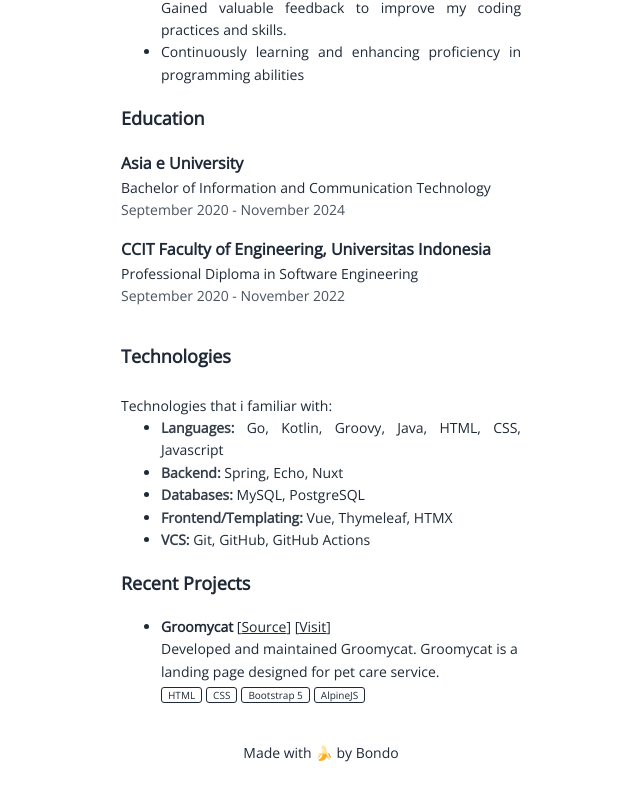
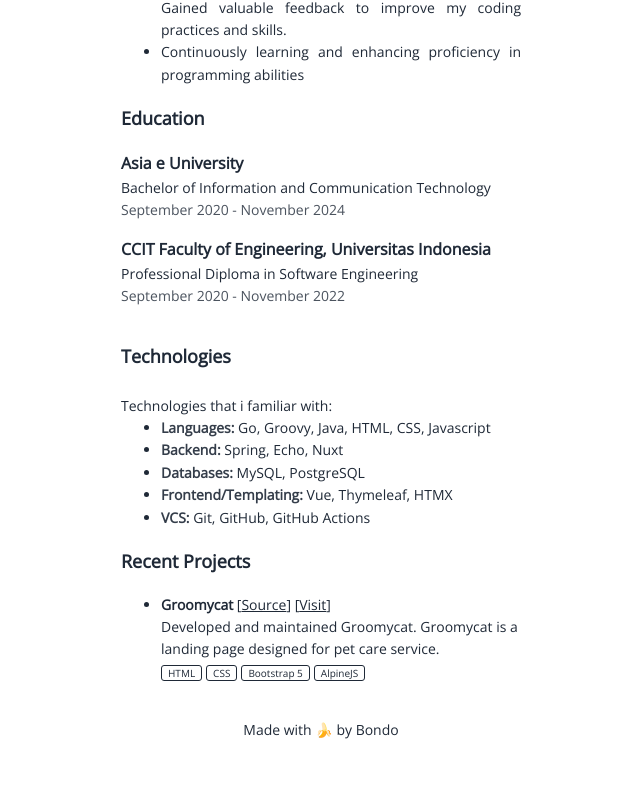
Before and after one commit to bondopangaji/bondopangaji.github.io, a Vue app: page /portfolio in a window 1280 px wide. Shown: the part 573-1373 px from the top of the page, without its empty margins (319-959 px from the left). Built offline with nearby package versions, Linux system fonts and the light colour scheme.

Commit message:
docs: adjustment

```diff
--- a/src/components/Technologies.vue
+++ b/src/components/Technologies.vue
@@ -4,7 +4,7 @@
   <div class="tech-container">
     <div class="tech-description">Technologies that i familiar with: </div>
     <ul>
-      <li><span class="bold">Languages:</span> Go, Kotlin, Groovy, Java, HTML, CSS, Javascript</li>
+      <li><span class="bold">Languages:</span> Go, Groovy, Java, HTML, CSS, Javascript</li>
       <li><span class="bold">Backend:</span> Spring, Echo, Nuxt</li>
       <li><span class="bold">Databases:</span> MySQL, PostgreSQL</li>
       <li><span class="bold">Frontend/Templating:</span> Vue, Thymeleaf, HTMX</li>
--- a/src/data/now.js
+++ b/src/data/now.js
@@ -1,7 +1,7 @@
 export const now = [
   {
     id: 1,
-    hnn: 'Strengthen Kotlin with Spring Boot (Usually I use Groovy)',
+    hnn: 'Strengthen Java with Spring Boot (Usually I use Groovy)',
   },
   {
     id: 2,
```
